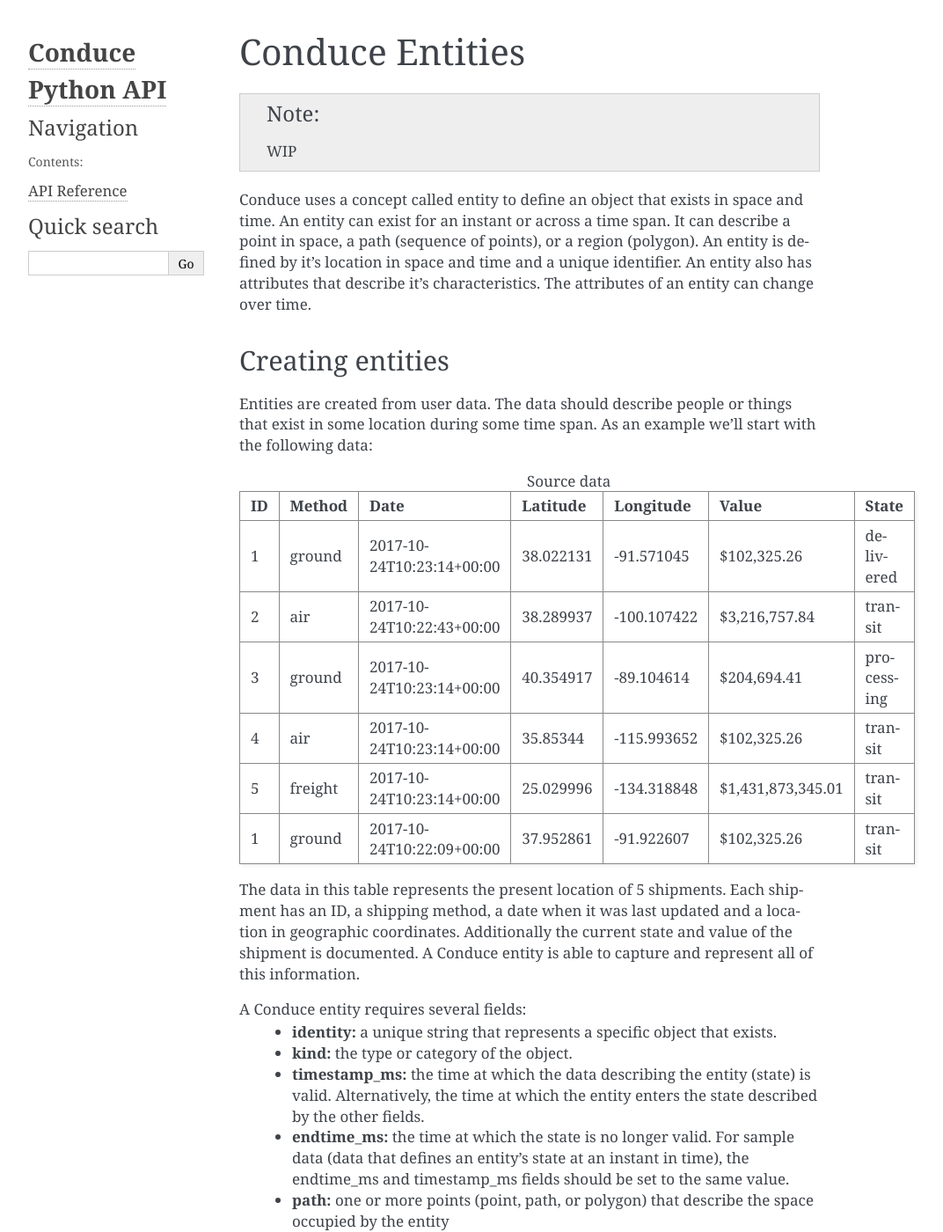
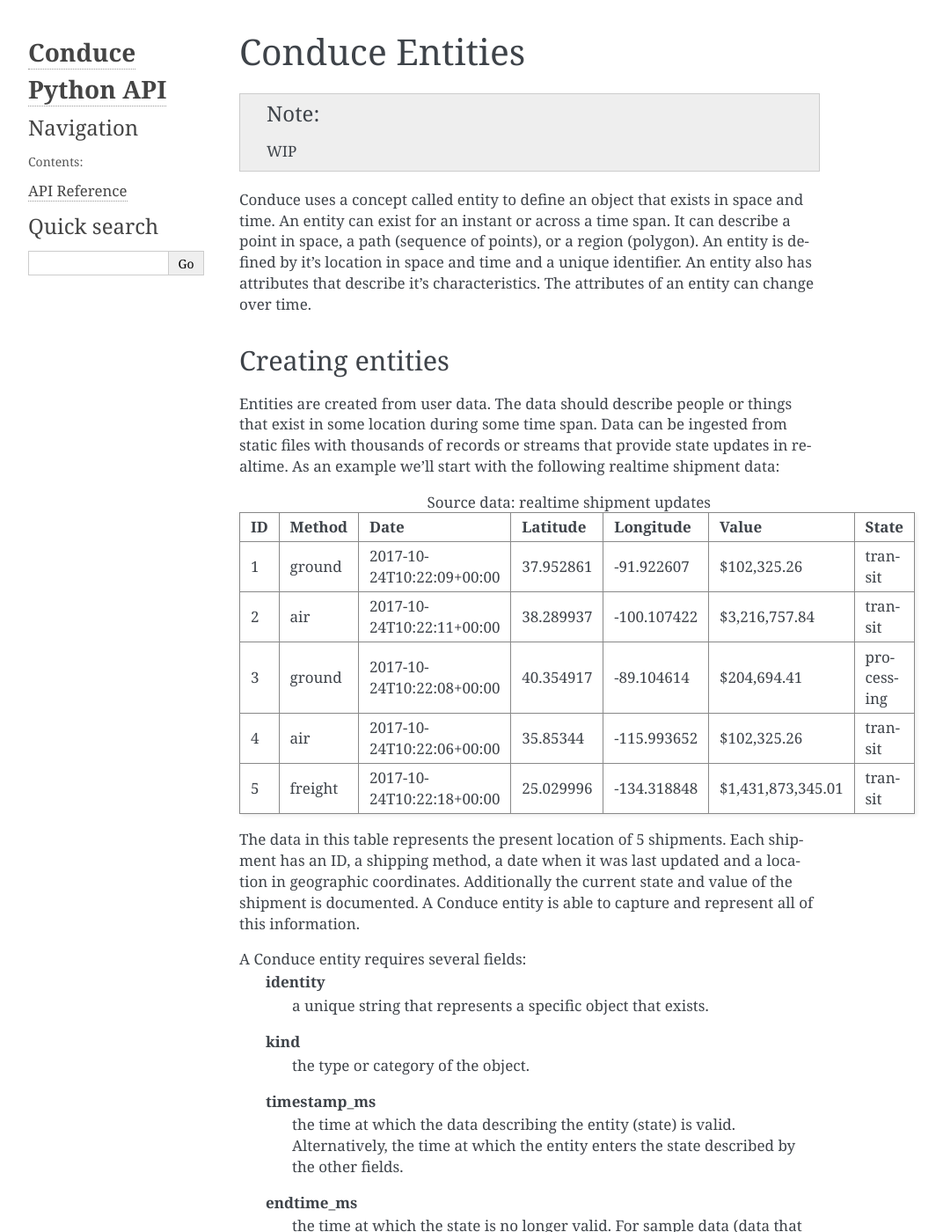
Before and after one commit to ConduceInc/conduce-python-api, a Sphinx documentation site: the page built from doc/source/entity_set.rst, in a window 1280 px wide and 1400 px high. Shown: the whole window at 88% size, without its empty margins (148-1220 px from the left). Built offline with Sphinx 7.4.7, drawn with Linux system fonts in a browser that asks for light colours; formulas are drawn with MathJax 3; some of the changed text lies outside the part shown.

Commit message:
Update to realtime data stream
Communicate that the shipment data should be thought of in the real-time
sense.

```diff
--- a/doc/source/entity_set.rst
+++ b/doc/source/entity_set.rst
@@ -12,9 +12,9 @@
 Creating entities
 -----------------
 
-Entities are created from user data.  The data should describe people or things that exist in some location during some time span.  As an example we'll start with the following data:
+Entities are created from user data.  The data should describe people or things that exist in some location during some time span.  Data can be ingested from static files with thousands of records or streams that provide state updates in realtime.  As an example we'll start with the following realtime shipment data:
 
-.. list-table:: Source data
+.. list-table:: Source data: realtime shipment updates
    :header-rows: 1
    :widths: auto
 
@@ -27,58 +27,56 @@
      - State
    * - 1
      - ground
-     - 2017-10-24T10:23:14+00:00
-     - 38.022131
-     - -91.571045
+     - 2017-10-24T10:22:09+00:00
+     - 37.952861
+     - -91.922607
      - $102,325.26
-     - delivered
+     - transit
    * - 2
      - air
-     - 2017-10-24T10:22:43+00:00
+     - 2017-10-24T10:22:11+00:00
      - 38.289937
      - -100.107422
      - $3,216,757.84
      - transit
    * - 3
      - ground
-     - 2017-10-24T10:23:14+00:00
+     - 2017-10-24T10:22:08+00:00
      - 40.354917
      - -89.104614
      - $204,694.41
      - processing
    * - 4
      - air
-     - 2017-10-24T10:23:14+00:00
+     - 2017-10-24T10:22:06+00:00
      - 35.85344
      - -115.993652
      - $102,325.26
      - transit
    * - 5
      - freight
-     - 2017-10-24T10:23:14+00:00
+     - 2017-10-24T10:22:18+00:00
      - 25.029996
      - -134.318848
      - $1,431,873,345.01
-     - transit
-   * - 1
-     - ground
-     - 2017-10-24T10:22:09+00:00
-     - 37.952861
-     - -91.922607
-     - $102,325.26
      - transit
 
 The data in this table represents the present location of 5 shipments.  Each shipment has an ID, a shipping method, a date when it was last updated and a location in geographic coordinates.  Additionally the current state and value of the shipment is documented.  A Conduce entity is able to capture and represent all of this information.
 
 A Conduce entity requires several fields:
- - **identity:** a unique string that represents a specific object that exists.
- - **kind:** the type or category of the object.
- - **timestamp_ms:** the time at which the data describing the entity (state) is valid.  Alternatively, the time at which the entity enters the state described by the other fields.
- - **endtime_ms:** the time at which the state is no longer valid.  For sample data (data that defines an entity's state at an instant in time), the endtime_ms and timestamp_ms fields should be set to the same value.
- - **path:** one or more points (point, path, or polygon) that describe the space occupied by the entity
+ **identity**
+     a unique string that represents a specific object that exists.
+ **kind**
+     the type or category of the object.
+ **timestamp_ms**
+     the time at which the data describing the entity (state) is valid.  Alternatively, the time at which the entity enters the state described by the other fields.
+ **endtime_ms**
+     the time at which the state is no longer valid.  For sample data (data that defines an entity's state at an instant in time), the endtime_ms and timestamp_ms fields should be set to the same value.
+ **path**
+     one or more points (point, path, or polygon) that describe the space occupied by the entity
 Optionally, a Conduce entity may contain an arbitrary list of attributes.  These may be strings, integers, or floating point numbers.
 
-The source data fields map to an entity as follows::
+A source data record maps to an entity as follows::
 
     {
         "identity": <ID>
@@ -124,6 +122,8 @@
         }]
     }
 
+In the example above you see that the ISO-8601 date time strings were converted to an integer.  This integer represents the number of milliseconds that have accumulated since epoch (``1970-01-01T00:00:00+00:00``)
+
 ------------------
 Ingesting entities
 ------------------
@@ -138,6 +138,37 @@
 
 This function takes a dataset ID as the first argument.  A dataset must exist before entities can be ingested into it.  See :py:func:`create_dataset` for more information on how to create a dataset.
 
+-----------------
+Updating entities
+-----------------
+
+Stuff about updating the state of an entity (append API)
+
+.. list-table:: Data update: shipment 1
+   :header-rows: 1
+   :widths: auto
+
+   * - ID
+     - Method
+     - Date
+     - Latitude
+     - Longitude
+     - Value
+     - State
+   * - 1
+     - ground
+     - 2017-10-24T10:23:14+00:00
+     - 38.022131
+     - -91.571045
+     - $102,325.26
+     - delivered
+
+-----------------
+Modifying records
+-----------------
+
+Stuff about modifying existing records (modify API)
+
 ---------------
 More about time
 ---------------
```
Also changed, not shown: other parts of doc/source/entity_set.rst (+2 -2 lines).
